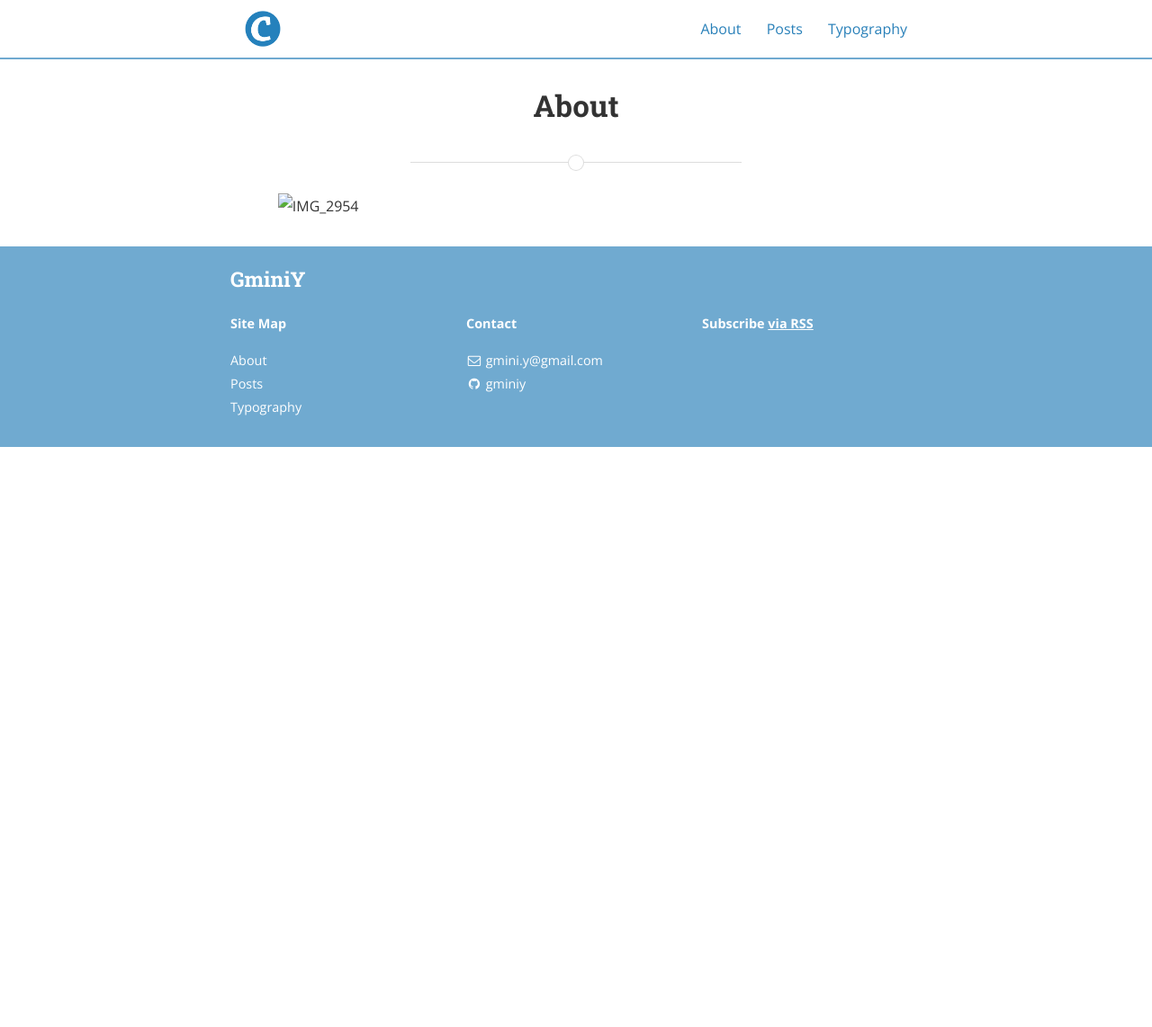
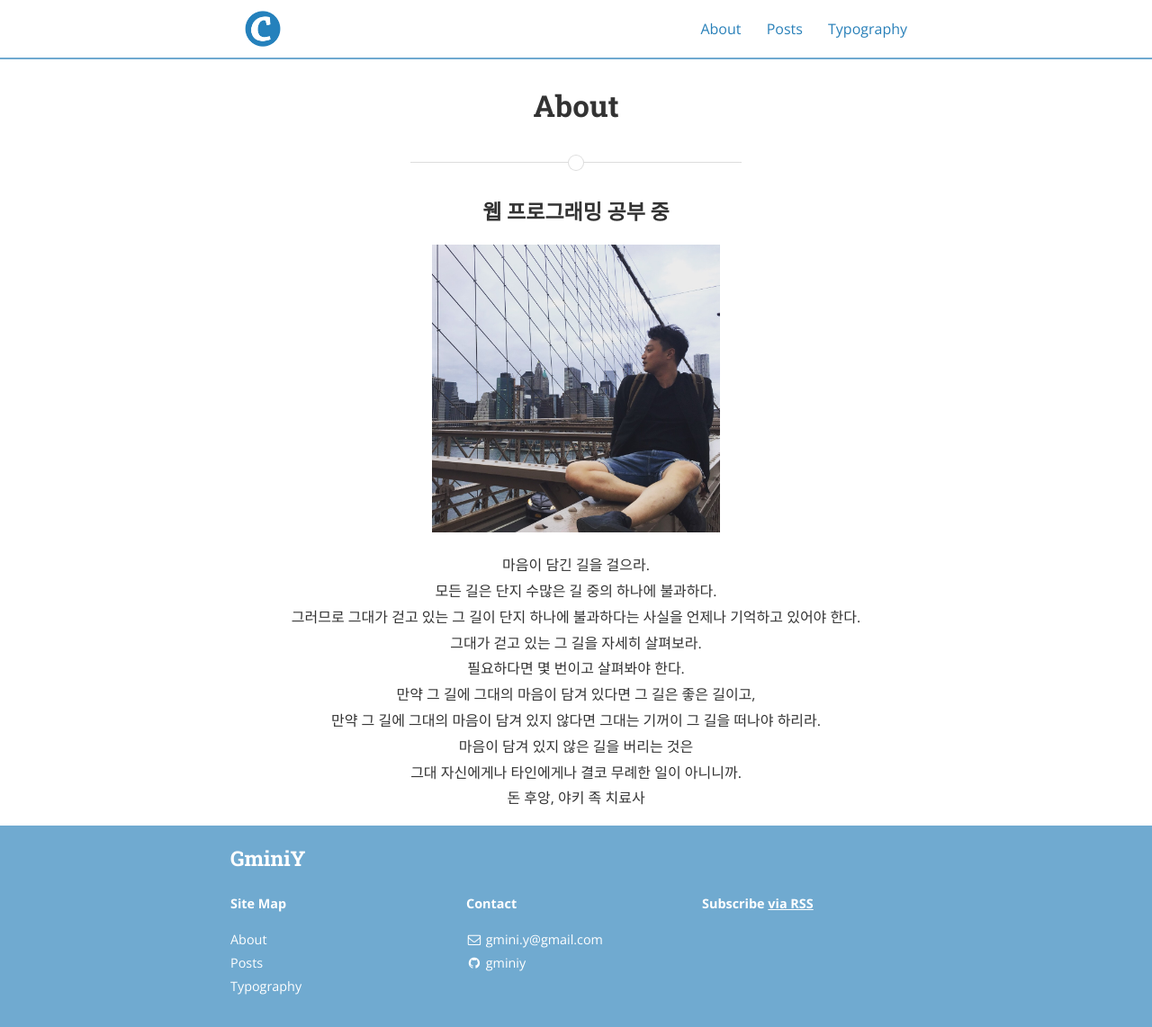
Before and after one commit to gminiy/gminiy.githup.io, a Jekyll site: the page built from about.md, in a window 1280 px wide. Shown: the whole page at 90% size. Built offline with Jekyll 4.4.1, drawn with Linux system fonts in a browser that asks for light colours; nearby versions of some CDN libraries; before the commit the page ends 900 px from its top, so only the background shows below that.

Commit message:
edit profile

```diff
--- a/about.md
+++ b/about.md
@@ -4,9 +4,28 @@ title: About
 permalink: /about/
 ---
 
-![IMG_2954](./_images/IMG_2954.JPG)
+<center><h3>웹 프로그래밍 공부 중</h3></center>
+
+<img src="/images/IMG_2954.JPG" class="profile">
 
 
-[centrarium]: https://github.com/bencentra/centrarium
-[bencentra]: http://bencentra.com
-[jekyll]: https://github.com/jekyll/jekyll
+
+<center>마음이 담긴 길을 걸으라.
+
+<center>모든 길은 단지 수많은 길 중의 하나에 불과하다.
+
+<center>그러므로 그대가 걷고 있는 그 길이 단지 하나에 불과하다는 사실을 언제나 기억하고 있어야 한다.
+
+<center>그대가 걷고 있는 그 길을 자세히 살펴보라.
+
+<center>필요하다면 몇 번이고 살펴봐야 한다.
+
+<center>만약 그 길에 그대의 마음이 담겨 있다면 그 길은 좋은 길이고,
+
+<center>만약 그 길에 그대의 마음이 담겨 있지 않다면 그대는 기꺼이 그 길을 떠나야 하리라.
+
+<center>마음이 담겨 있지 않은 길을 버리는 것은
+
+<center>그대 자신에게나 타인에게나 결코 무례한 일이 아니니까.
+
+<center>돈 후앙, 야키 족 치료사
```
Also changed, not shown: _posts/2015-04-18-welcome-to-jekyll.markdown (deleted, +0 -74 lines), _posts/2019-05-14-프로토타입.md (+1 -1 lines), images/IMG_2954.JPG (renamed from _images/IMG_2954.JPG).
